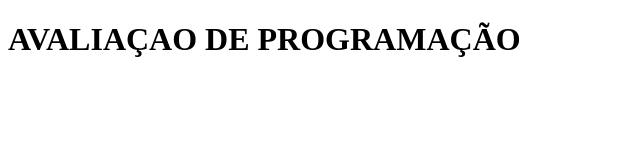
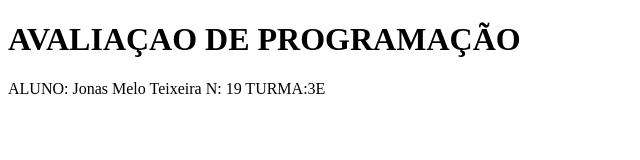
Before and after one commit to jonasmeloteixeira/avalia-ao-de-programa-ao, a plain HTML site: page index.html in a window 1280 px wide. Shown: the whole page, without its empty margins (0-640 px from the left). Drawn offline with Linux system fonts and the light colour scheme.

Commit message:
Update index.html

```diff
--- a/index.html
+++ b/index.html
@@ -8,5 +8,6 @@
 </head>
 <body>
 <h1>AVALIAÇAO DE PROGRAMAÇÃO</h1>
+    ALUNO: Jonas Melo Teixeira N: 19 TURMA:3E
 </body>
 </html>
```
